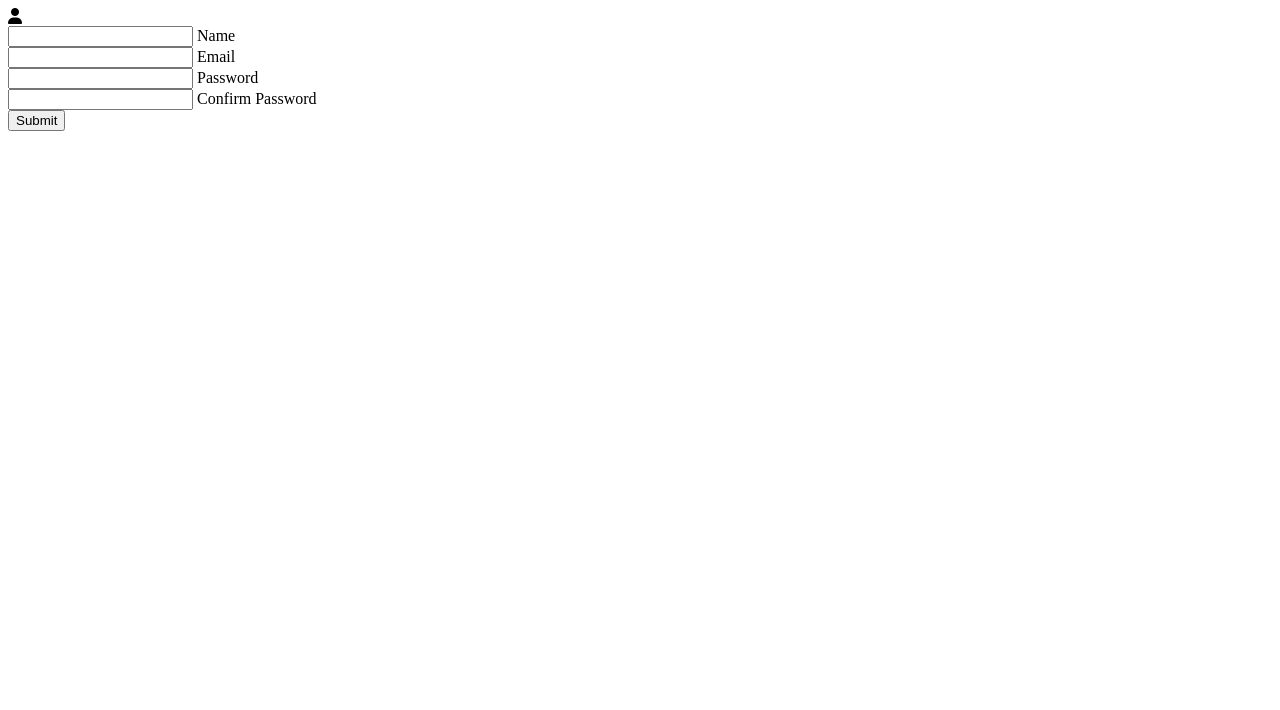
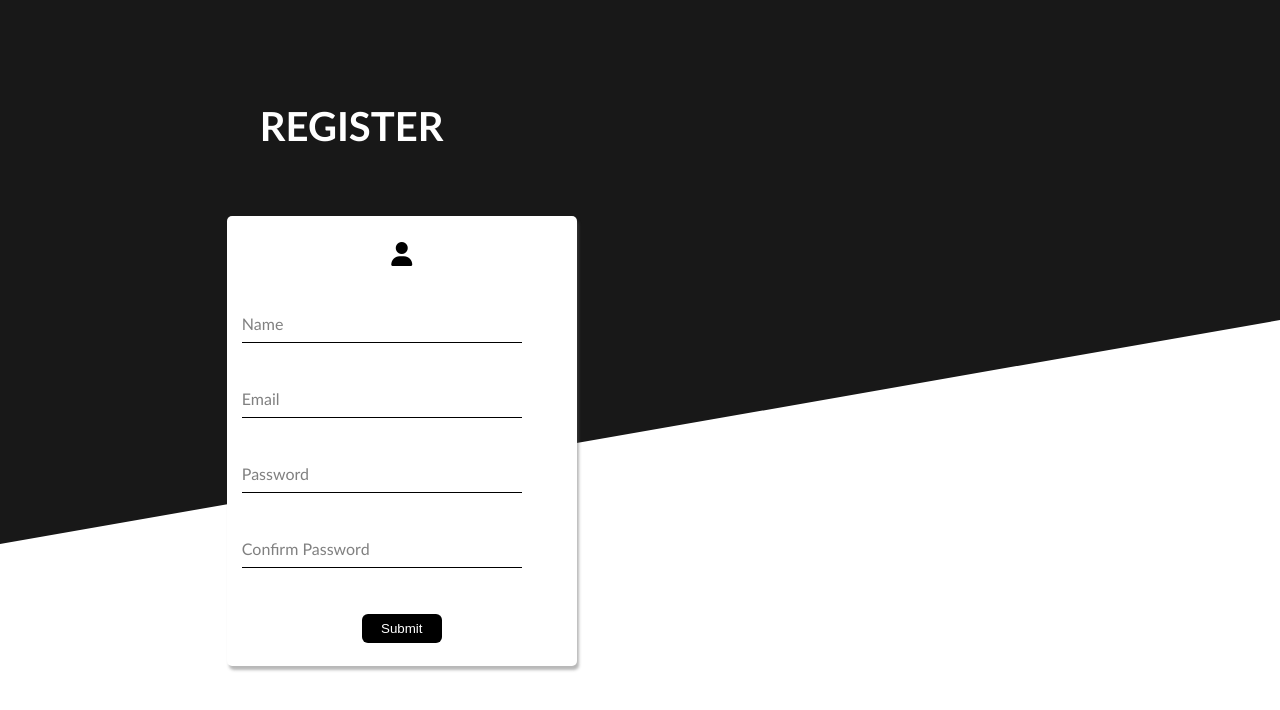
Before and after one commit to AkashKhatrii/Form, a plain HTML site: page index.html in a window 1280 px wide. Drawn offline with Linux system fonts and the light colour scheme.

Commit message:
Add background and colors

```diff
--- a/index.html
+++ b/index.html
@@ -5,9 +5,13 @@
     <meta http-equiv="X-UA-Compatible" content="IE=edge">
     <meta name="viewport" content="width=device-width, initial-scale=1.0">
     <script src="https://kit.fontawesome.com/a3cd073675.js" crossorigin="anonymous"></script>
+    <link rel="stylesheet" href="./style.css">
     <title>Form</title>
 </head>
 <body>
+    <div class="form">
+        <h2>REGISTER</h2>
+    </div>
     <form>
         <div class="icon">
             <i class="fas fa-user"></i>
@@ -35,5 +39,6 @@
         </div>
     </form>
 
+
 </body>
 </html>
--- a/style.css
+++ b/style.css
@@ -12,22 +12,40 @@
 
 body{
     min-height: 100vh;
-    display: flex;
-    justify-content: flex-start;
-    align-items: center;
     font-family:'Gill Sans', 'Gill Sans MT', Calibri, 'Trebuchet MS', sans-serif;
+
+}
+
+.form{
+    width: 100%;
+    min-height: 100vh;
+    background-color: #181818;
+    clip-path: polygon(100% 0, 100% 40%, 0 68%, 0 0);
+    position: relative;
+    padding: 8% 20.3%;
+
+}
+
+.form h2{
+    color: white;
+    font-size: 2.5rem;
+
 }
 
 form{
+    position: absolute;
+    top: 27%;
+    left: 6%;
     margin-left: 150px;
-    border: 1px solid black;
+    background-color: white;
+    border-radius: 5px;
     height: 450px;
     width: 350px;
     display: flex;
     flex-direction: column;
     justify-content: space-around;
-
-
+    box-shadow: 2px 4px 3px 0px rgba(88, 88, 88, 0.425);
+    /* -2px -4px 3px 0px rgba(88, 88, 88, 0.425); */
 }
 
 form .icon{
@@ -96,3 +114,7 @@ transition: background-color 5000s ease-in-out 0s;
     color: black;
     font-weight: 600;
 }
+
+.input input:focus, .input input:valid{
+    border-bottom: 2px solid black;
+}
```
